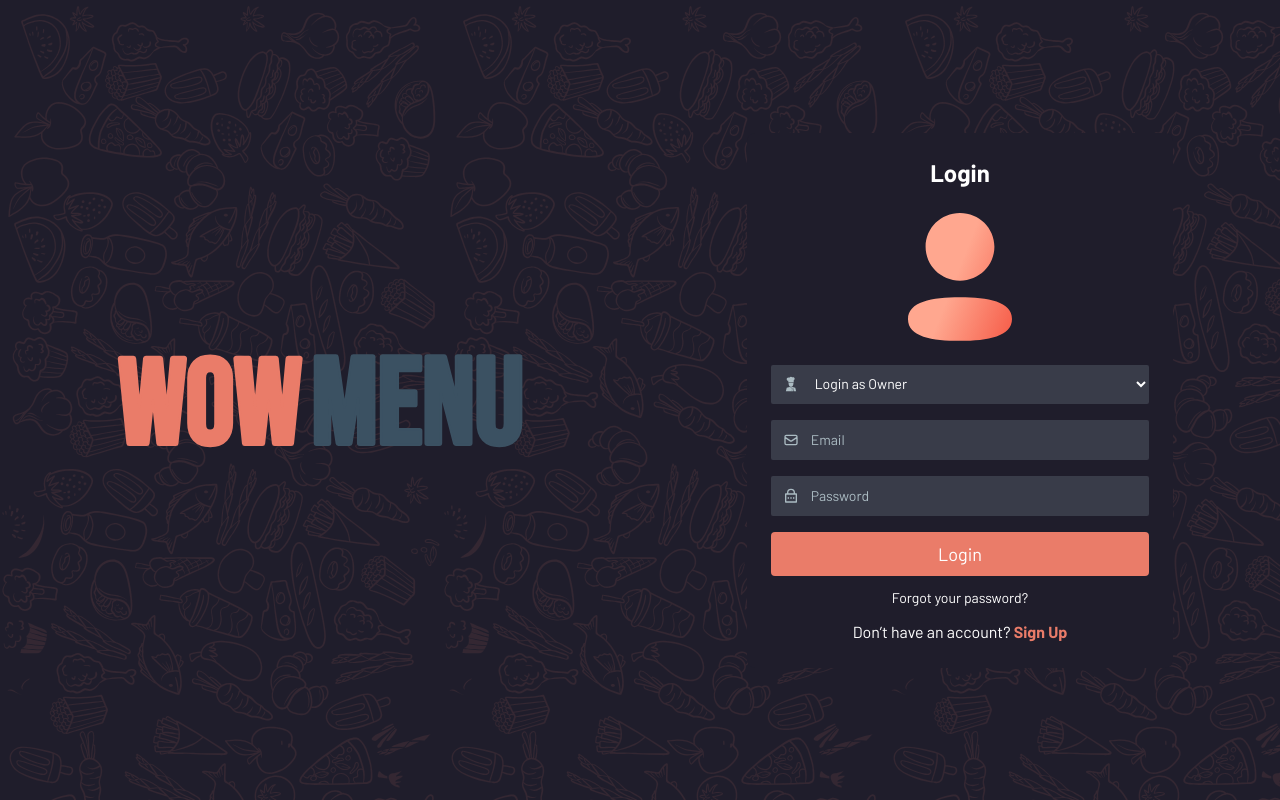
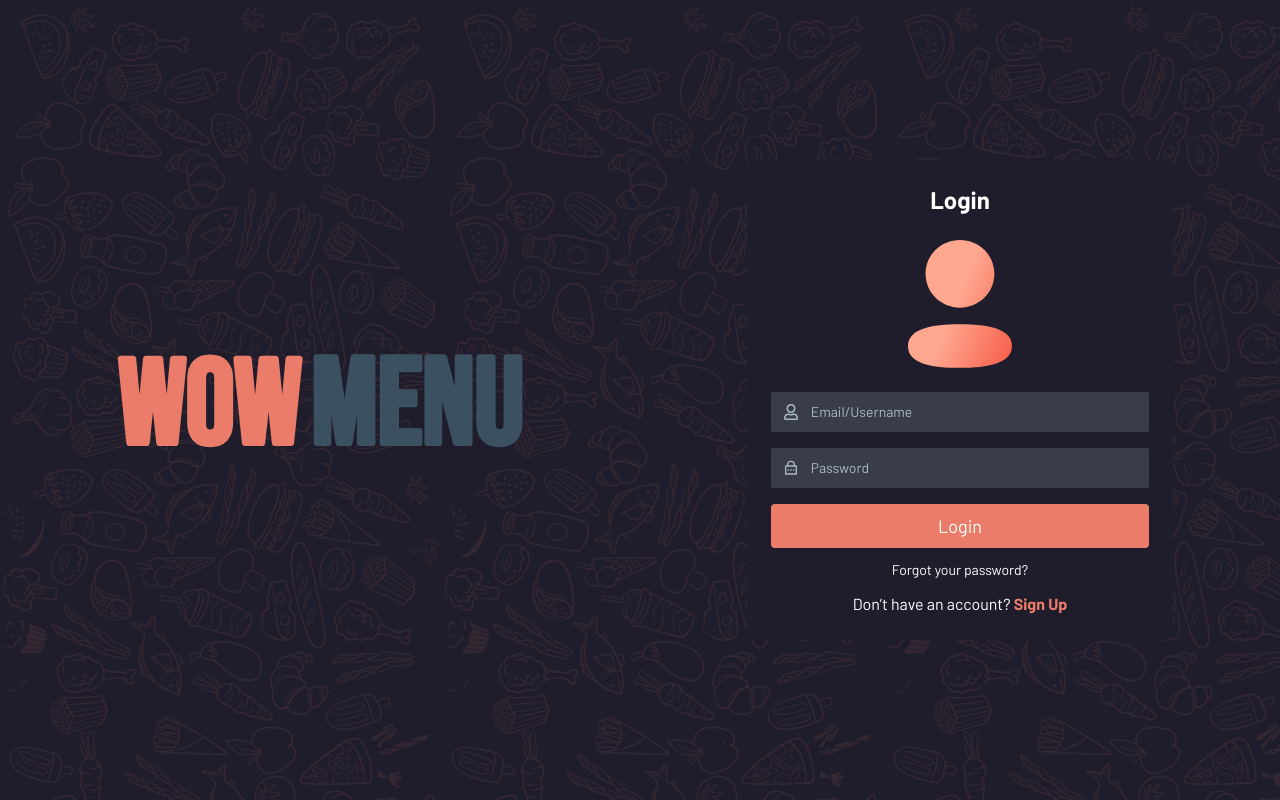
Before and after one commit to pesto-students/wow-menu-frontend-team1-jayesh, a React (Create React App) app: page /login in a window 1280 px wide. Built offline with nearby package versions, Linux system fonts and the light colour scheme; no server answers.

Commit message:
changed login to single login for owner and chef/manager

```diff
--- a/src/pages/dashboard/settings/AccessManagement/AddUser/index.js
+++ b/src/pages/dashboard/settings/AccessManagement/AddUser/index.js
@@ -4,6 +4,7 @@ import { MdArrowBackIosNew } from "react-icons/md";
 import { useForm } from "react-hook-form";
 import { yupResolver } from "@hookform/resolvers/yup";
 import * as yup from "yup";
+import { useSelector } from "react-redux";
 import useAxios from "../../../../../shared/hooks/useAxios";
 
 const schema = yup.object().shape({
@@ -20,6 +21,7 @@ const schema = yup.object().shape({
 
 export default function AddUser() {
   const navigate = useNavigate();
+  const restaurantID = useSelector((state) => state.restaurant.id);
   const { callApi } = useAxios();
   const {
     register,
@@ -33,6 +35,7 @@ export default function AddUser() {
       apiMethod: "post",
       apiUrl: "/signup",
       apiBody: { ...data },
+      params: { restaurant: restaurantID },
       successToastMessage: "User is added successfully!",
       errorToastMessage: "Something went wrong, Please try again!",
       navigationLink: "/dashboard/settings/access-management",
--- a/src/pages/login/index.js
+++ b/src/pages/login/index.js
@@ -1,10 +1,10 @@
 /* eslint-disable react/jsx-props-no-spreading */
 import { useEffect } from "react";
 import { motion } from "framer-motion";
-import { HiOutlineMail } from "react-icons/hi";
+// import { HiOutlineMail } from "react-icons/hi";
 import { RiLockPasswordLine } from "react-icons/ri";
 import { FaRegUser } from "react-icons/fa";
-import { GiCook } from "react-icons/gi";
+// import { GiCook } from "react-icons/gi";
 import { Link, useNavigate } from "react-router-dom";
 import { useForm } from "react-hook-form";
 import { yupResolver } from "@hookform/resolvers/yup";
@@ -16,14 +16,14 @@ import useAxios from "../../shared/hooks/useAxios";
 import user from "../../assets/images/user.svg";
 
 const schema = yup.object().shape({
-  userType: yup.string().required("User type is required"),
-  emailId: yup
-    .string()
-    .email("Email is invalid")
-    .when("userType", {
-      is: "owner",
-      then: yup.string().required("Email is required"),
-    }),
+  // userType: yup.string().required("User type is required"),
+  // emailId: yup
+  //   .string()
+  //   .email("Email is invalid")
+  //   .when("userType", {
+  //     is: "owner",
+  //     then: yup.string().required("Email is required"),
+  //   }),
   username: yup.string().when("userType", {
     is: "user",
     then: yup.string().required("Username is required"),
@@ -45,22 +45,24 @@ function Login() {
   const {
     register,
     handleSubmit,
-    watch,
+    // watch,
     formState: { errors },
   } = useForm({
     resolver: yupResolver(schema),
   });
-  const watchUserType = watch("userType", "owner");
+  // const watchUserType = watch("userType", "owner");
 
   const submitForm = (data) => {
     const apiBody = {
-      ...(data.userType === "owner" && { emailId: data.emailId }),
-      ...(data.userType === "user" && { username: data.username }),
+      // ...(data.userType === "owner" && { emailId: data.emailId }),
+      // ...(data.userType === "user" && { username: data.username }),
+      username: data.username,
       password: data.password,
     };
     callApi({
       apiMethod: "post",
-      apiUrl: `/login/${data.userType}`,
+      // apiUrl: `/login/${data.userType}`,
+      apiUrl: "/login",
       params: {},
       apiBody,
       successToastMessage: "Successfully logged in!",
@@ -137,7 +139,7 @@ function Login() {
             </h2>
             <img className="h-32 mx-auto my-6" src={user} alt="" />
             <form onSubmit={handleSubmit(submitForm)}>
-              <div className={`${errors?.userType?.message ? "mb-2" : "mb-4"}`}>
+              {/* <div className={`${errors?.userType?.message ? "mb-2" : "mb-4"}`}>
                 <div className="relative">
                   <div className="absolute inset-y-0 left-0 flex items-center pl-3 text-gray-500 pointer-events-none">
                     <GiCook />
@@ -165,8 +167,8 @@ function Login() {
                 {errors.userType && (
                   <p className="text-rose-400"> {errors.userType.message} </p>
                 )}
-              </div>
-              {watchUserType === "owner" && (
+              </div> */}
+              {/* {watchUserType === "owner" && (
                 <div
                   className={`${errors?.emailId?.message ? "mb-2" : "mb-4"}`}
                 >
@@ -187,11 +189,9 @@ function Login() {
                     <p className="text-rose-400"> {errors.emailId.message} </p>
                   )}
                 </div>
-              )}
-              {watchUserType === "user" && (
-                <div
-                  className={`${errors?.username?.message ? "mb-2" : "mb-4"}`}
-                >
+              )} */}
+              {/* {watchUserType === "user" && ( */}
+              <div className={`${errors?.username?.message ? "mb-2" : "mb-4"}`}>
                 <div className="relative">
                   <div className="absolute inset-y-0 left-0 flex items-center pl-3 text-gray-500 pointer-events-none">
                     <FaRegUser />
@@ -202,14 +202,14 @@ function Login() {
                     {...register("username")}
                     className="bg-gray-700 placeholder-gray-500 text-white text-sm rounded-sm block w-full pl-10 p-2.5
                 transition-colors duration-200 ease-in-out outline-none focus:bg-transparent focus:ring-1 focus:ring-primary"
-                      placeholder="Username"
+                    placeholder="Email/Username"
                   />
                 </div>
                 {errors.username && (
                   <p className="text-rose-400"> {errors.username.message} </p>
                 )}
               </div>
-              )}
+              {/* // )} */}
               <div className={`${errors?.password?.message ? "mb-2" : "mb-4"}`}>
                 <div className="relative">
                   <div className="absolute inset-y-0 left-0 flex items-center pl-3 text-gray-500 pointer-events-none">
```
Lines whose indentation alone changed are shown as unchanged.
